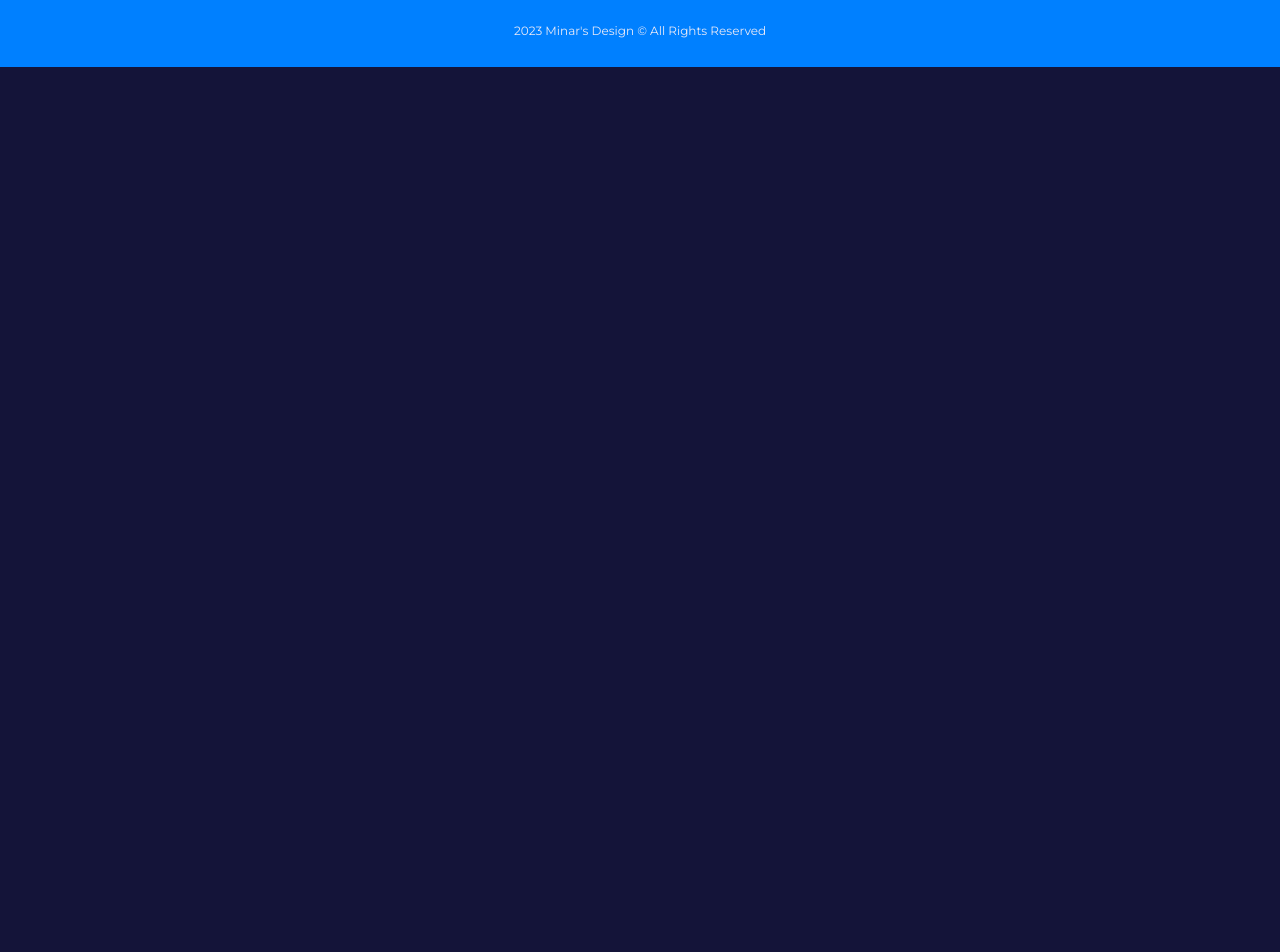
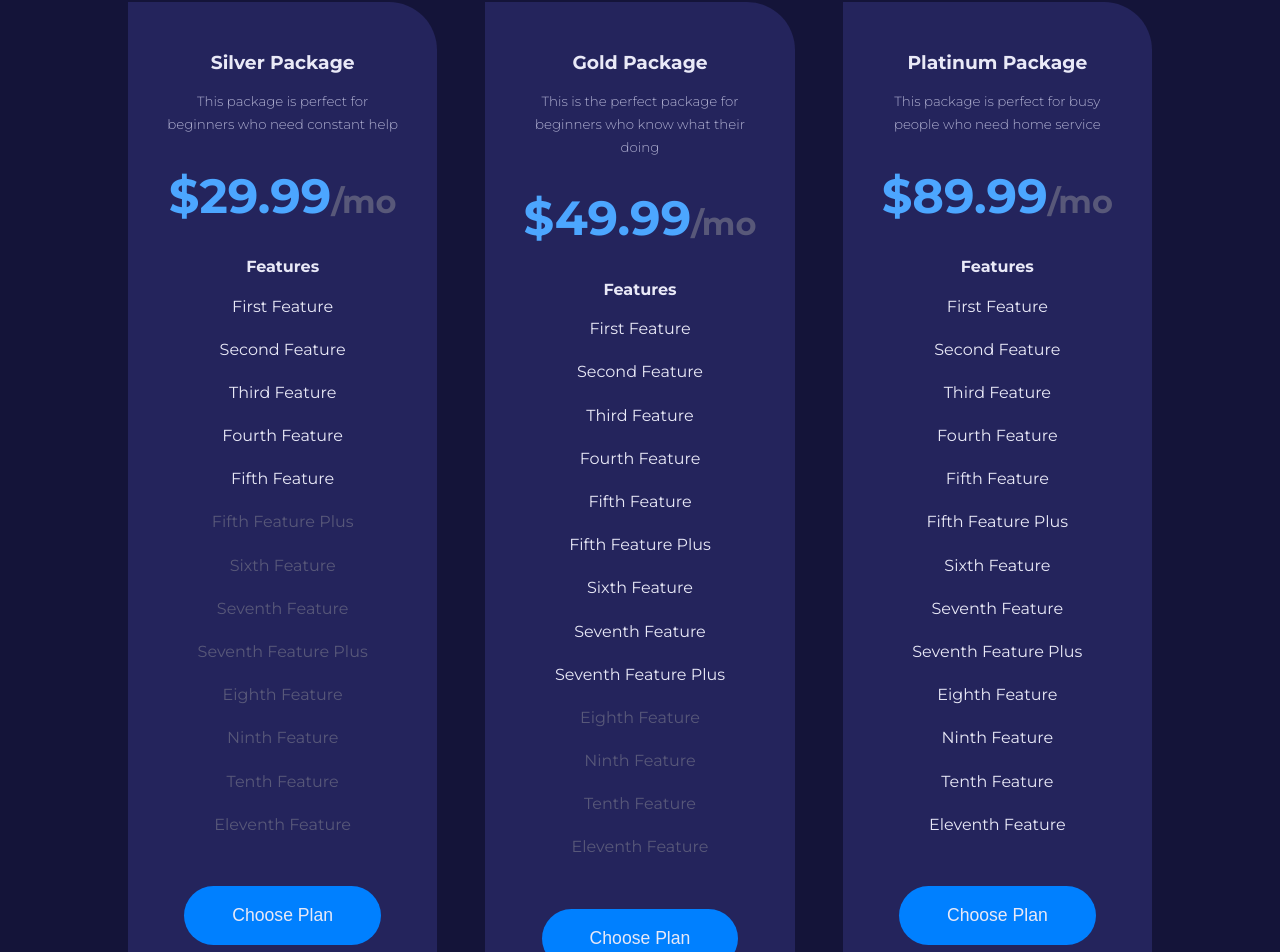
Before and after one commit to Antonio-74/VawulensProject, a React (Create React App) app in the folder vawulens/: page /plans in a window 1280 px wide. Shown: the part 558-1510 px from the top of the page. Before the commit the page ends 800 px from the top, so only its background shows below. Built offline with nearby package versions, Linux system fonts and the light colour scheme.

Commit message:
Plans page created

```diff
--- a/vawulens/src/pages/plans/Plans.jsx
+++ b/vawulens/src/pages/plans/Plans.jsx
@@ -1,9 +1,37 @@
 import React from 'react';
+import Header from '../../components/Header';
+import HeaderImage from '../../images/header_bg_4.jpg';
+import Card from '../../UI/Card';
+import { plans } from '../../data';
 import './plans.css';
 
 const Plans = () => {
   return (
-    <div>Plans</div>
+    <>
+      <Header title='Membarship Plans' image={HeaderImage}>
+        Lorem ipsum, dolor sit amet consectetur adipisicing elit. Suscipit hic officiis fugit nihil, ut cumque.
+      </Header>
+      <section className='plans'>
+        <div className='container plans__container'>
+          {plans.map(({id, name, desc, price, features}) => {
+            return (
+              <Card key={id} className='plan'>
+                <h3>{name}</h3>
+                <small>{desc}</small>
+                <h1>{`$${price}`}</h1><h2>/mo</h2>
+                <h4>Features</h4>
+                {features.map(({feature, available}, index) => {
+                  return (
+                    <p key={index} className={!available ? 'disabled' : ''}>{feature}</p>
+                  )
+                })}
+                <button className='btn lg'>Choose Plan</button>
+              </Card>
+            )
+          })}
+        </div>
+      </section>
+    </>
   )
 }
 
--- a/vawulens/src/pages/plans/plans.css
+++ b/vawulens/src/pages/plans/plans.css
@@ -0,0 +1,61 @@
+.plans__container {
+    display: grid;
+    grid-template-columns: repeat(3, 1fr);
+    gap: 3rem;
+}
+
+.plan h3 {
+    margin-bottom: 0.8rem;
+}
+
+.plan small {
+    margin-bottom: 2rem;
+}
+
+.plan h1 {
+    color: var(--color-primary-variant);
+    display: inline;
+}
+
+.plan h2 {
+    display: inline;
+    color: var(--color-gray-400);
+}
+
+.plan h4 {
+    margin-top: 2rem;
+}
+
+.plan p {
+    margin-top: 1rem;
+    color: var(--color-gray-100);
+}
+
+.plan p.disabled {
+    color: var(--color-gray-400);
+}
+
+.plan button {
+    margin-top: 3rem;
+    cursor: pointer;
+}
+
+/* MEDIA QUERIES (medium screens) */
+@media screen and (max-width: 1024px) {
+    .plans__container {
+        grid-template-columns: 1fr 1fr;
+        gap: 2rem;
+    }
+}
+
+/* MEDIA QUERIES (small screens) */
+@media screen and (max-width: 600px) {
+    .plans__container {
+        grid-template-columns: 1fr;
+    }
+
+    .plan {
+        width: 90%;
+        margin-inline: auto;
+    }
+}
```
